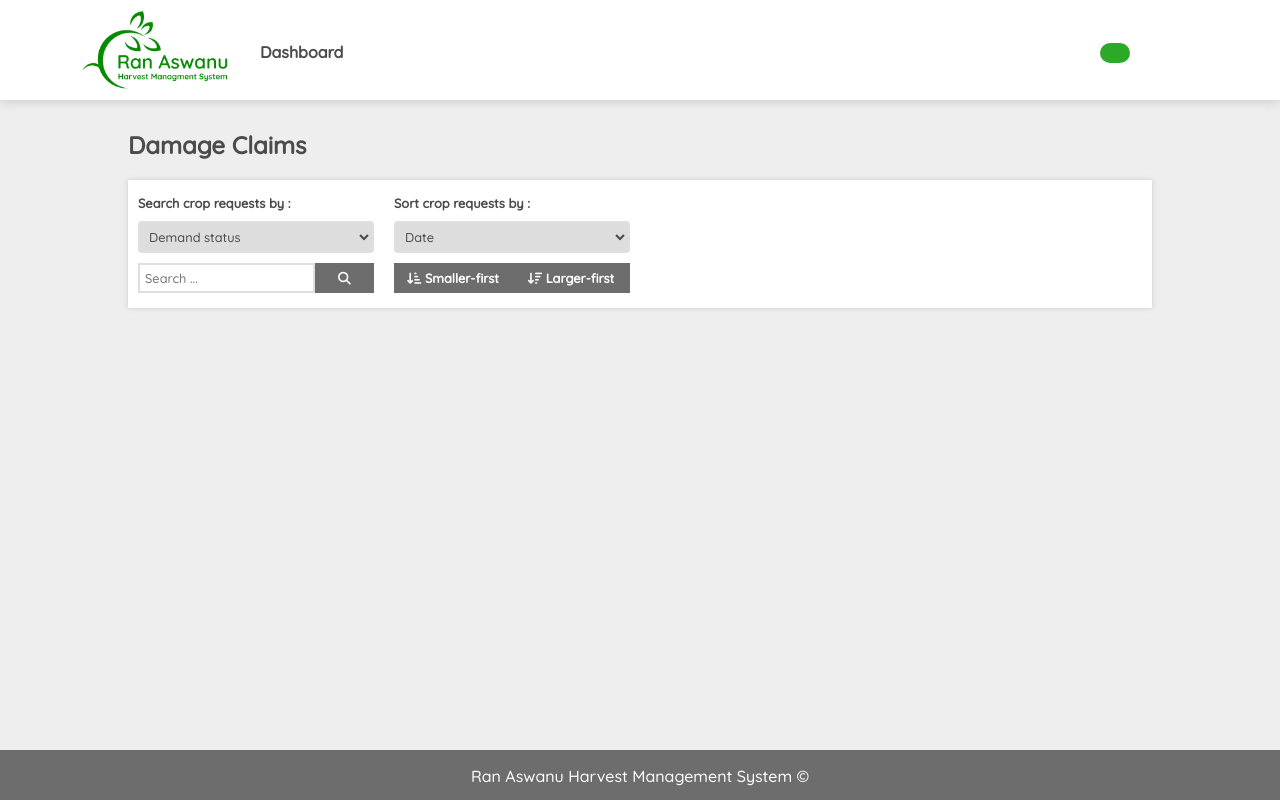
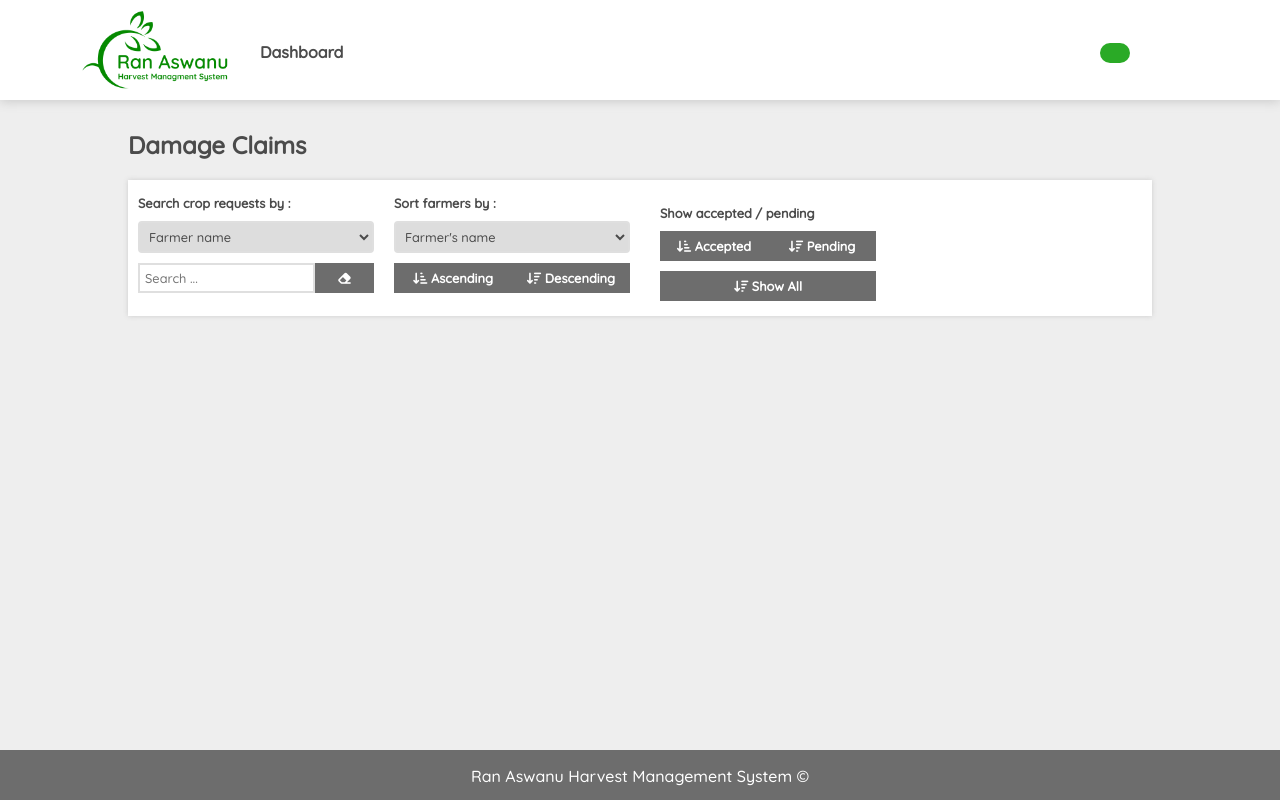
Before and after one commit to ucsc-2nd-year-group-22/RanAswanu, a PHP site: the page made by views/officer/damageClaims.php in a window 1280 px wide. Run offline with PHP 8.4, Linux system fonts and the light colour scheme; the template is opened without the code that fills it, so the values that code supplies are empty; some libraries are stand-ins or nearby versions.

Commit message:
search damage claim by f. name

```diff
--- a/views/officer/damageClaims.php
+++ b/views/officer/damageClaims.php
@@ -144,7 +144,7 @@
                 switch (selectedSearchCategory) {
                     case "first_name": {
                         $.ajax({
-                            url: "<?= URL ?>/officer/ajxSearchCropReq",
+                            url: "<?= URL ?>/officer/ajxSearchDmgClaim",
                             method: "post",
                             data: {
                                 search: inputVal,
@@ -175,39 +175,53 @@
 
         <form class="search-bar">
             <label>Search crop requests by : </label>
-            <select placeholder="Search ...">
-                <option>Demand status</option>
-                <option>Farmer name</option>
-                <option>Crop</option>
+            <select id="searchField">
+                <option value="first_name">Farmer name</option>
             </select>
-            <input type="text" placeholder="Search ...">
-            <button type="submit"><i class="fas fa-search"></i></button>
+            <input type="text" id="searchInput" placeholder="Search ..." />
+            <button type="button" id="searchBtn">
+                <i class="fas fa-eraser"></i>
+            </button>
         </form>
 
     </div>
     <div class="pane2">
         <form class="normal-select">
-            <label>Sort crop requests by : </label>
-            <select placeholder="other">
-                <option>Date</option>
-                <option>Demand status</option>
-                <option>Farmer name</option>
-                <option>Crop</option>
-                <option>111</option>
+            <label>Sort farmers by : </label>
+            <select id="sortby">
+                <option value="first_name" selected>Farmer's name</option>
+                <option value="last_name">Last name</option>
+                <option value="expected_harvest">expected_harvest</option>
+                <option value="crop_type">crop_type</option>
+                <option value="center_name">center_name</option>
             </select>
-            <button type="submit" class="half"><i class="fas fa-sort-amount-down-alt"></i> Smaller-first </button>
-            <button type="submit" class="half"><i class="fas fa-sort-amount-down"></i> Larger-first</button>
+            <button type="button" id="ascSort" class="half">
+                <i class="fas fa-sort-amount-down-alt"></i> Ascending
+            </button>
+            <button type="button" id="descSort" class="half">
+                <i class="fas fa-sort-amount-down"></i> Descending
+            </button>
         </form>
     </div>
 
+
+
+
     <!-- Comment pane 3 & 4 If they are empty -->
 
-    <!-- <div class="pane3">
-            <label>Empty pane</label>
-        </div>
-        <div class="pane4">
-            <label>Empty pane</label>
-        </div> -->
+    <div class="pane3">
+        <form class="pane1 ">
+            <label>Show accepted / pending </label>
+            <div class="normal-select">
+                <button type="button" id="showAccepted" class="half"><i class="fas fa-sort-amount-down-alt"></i> Accepted </button>
+                <button type="button" id="showPending" class="half"><i class="fas fa-sort-amount-down"></i> Pending</button>
+                <button type="button" id="showAll" style="width:100%" class="half"><i class="fas fa-sort-amount-down"></i> Show All</button>
+            </div>
+        </form>
+    </div>
+    <!-- <div class="pane4">
+        <label>Empty pane</label>
+    </div> -->
 </div>
 
 <div id="box" class="main-table">
```
Also changed, not shown: controllers/officer.php (+13 -0 lines), models/officer_model.php (+18 -0 lines).
